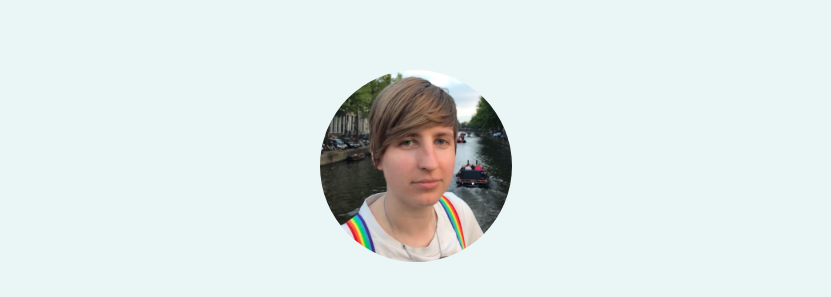
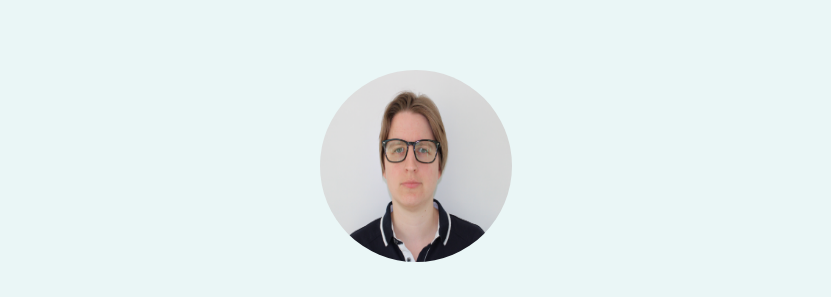
Before and after one commit to MissMercury/Website_with_css, a plain HTML site: page index.html in a window 1280 px wide. Shown: the part 367-664 px from the top of the page, without its empty margins (224-1055 px from the left). Drawn offline with Linux system fonts and the light colour scheme.

Commit message:
update picture

```diff
--- a/index.html
+++ b/index.html
@@ -17,7 +17,7 @@
   </div>
   <div class="middle-container">
     <div class="profile">
-      <img class="images-profile"src="images/HanneGrosemans.jpg" alt="Profile picture">
+      <img class="images-profile"src="images/HanneGrosemans.png" alt="Profile picture">
       <h2>Hello.</h2>
       <p class="profile">I did my thesis at the functional biology lab at the KU Leuven. Here I worked with bacteria and yeast
         (Saccharomyces cerevisiae) and used a broad range of techniques including PCR, genetical manipulation of yeast,
```
Also changed, not shown: images/HanneGrosemans.png (added).
